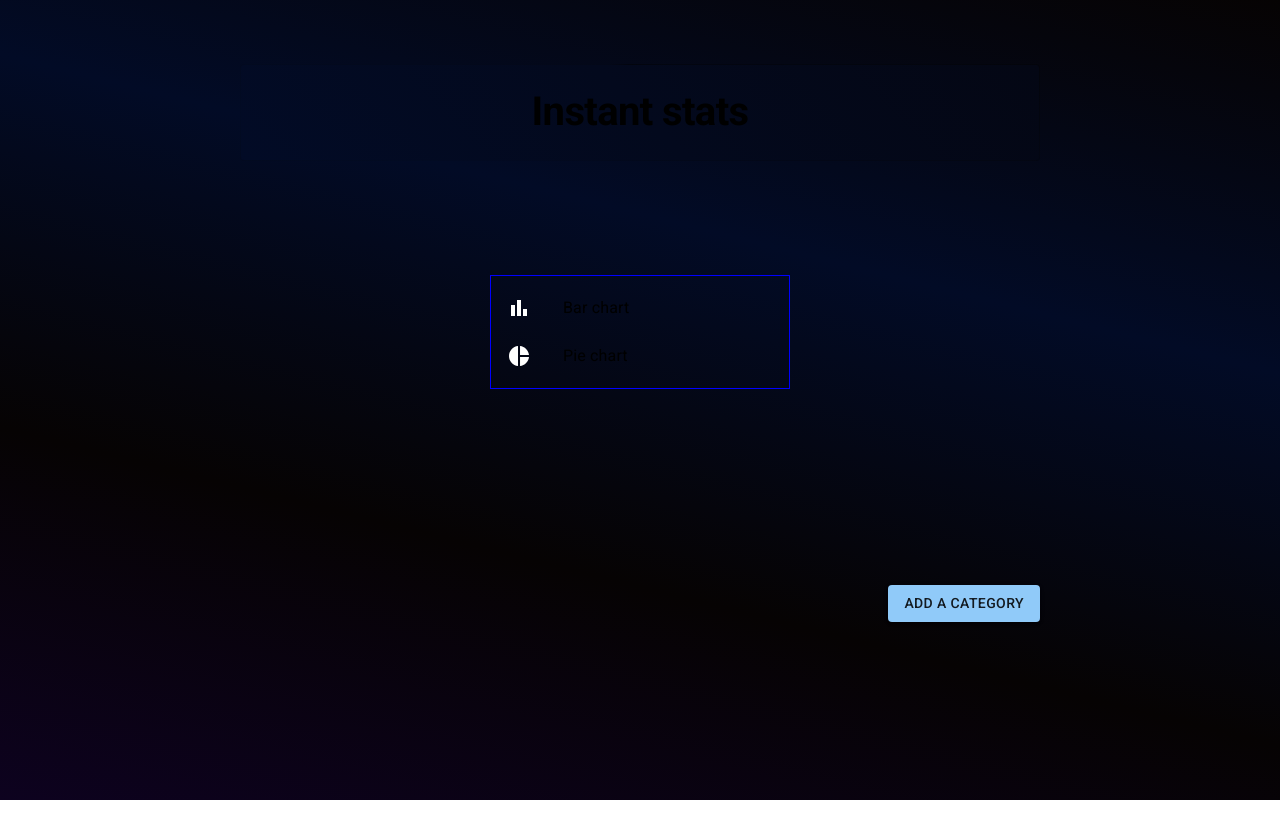
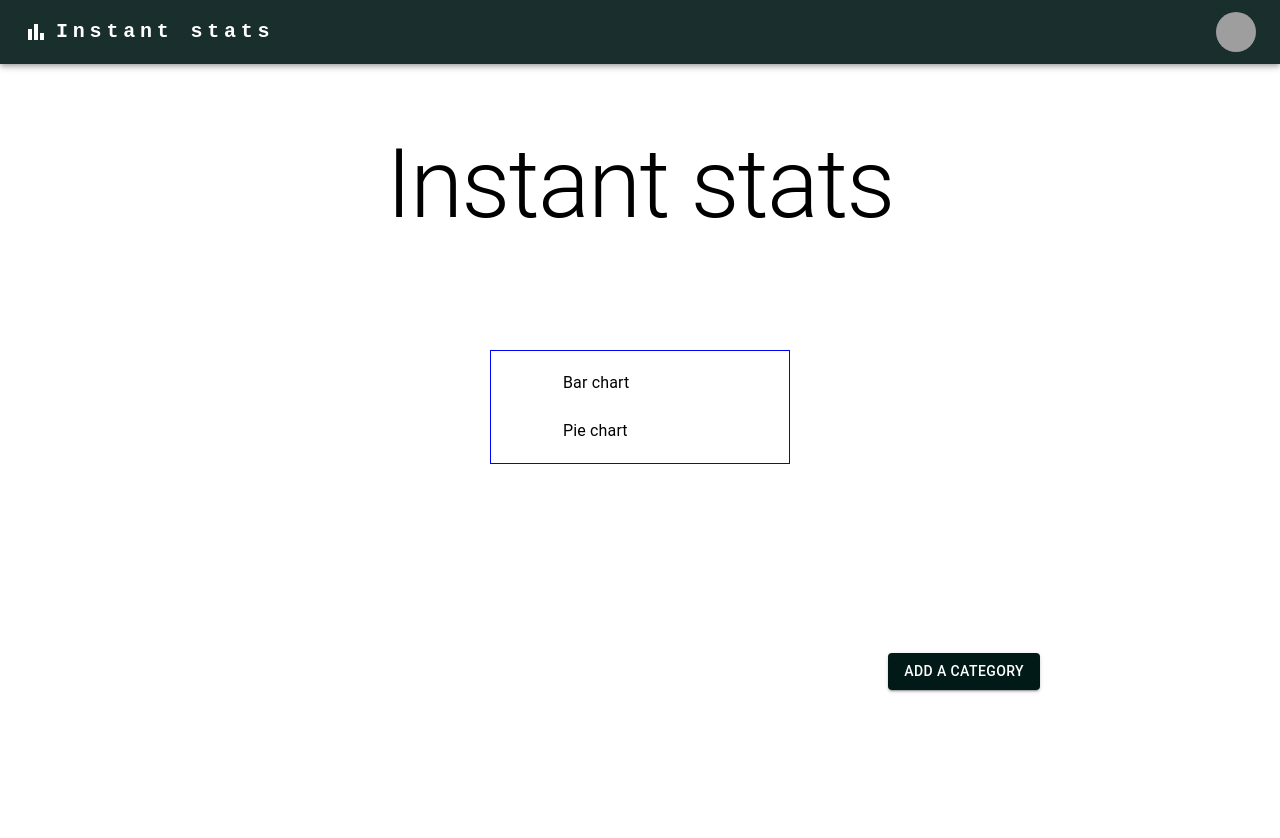
Before and after one commit to Bloodyblow/instant-stats, a Next.js app: page / in a window 1280 px wide. Shown: the top 838 px of the page. Before the commit the page ends 800 px from the top, so only its background shows below. Built offline with nearby package versions, Linux system fonts and the light colour scheme; grey boxes are pictures that could not be loaded.

Commit message:
Add a navbar

```diff
--- a/package.json
+++ b/package.json
@@ -24,6 +24,7 @@
     "dayjs": "^1.11.7",
     "eslint": "8.33.0",
     "eslint-config-next": "13.1.6",
+    "material-ui-popup-state": "^5.0.8",
     "next": "13.1.6",
     "react": "18.2.0",
     "react-dom": "18.2.0",
--- a/src/pages/category/[id].tsx
+++ b/src/pages/category/[id].tsx
@@ -44,8 +44,6 @@
       <ValueForm />
       <Chart />
       <ValuesTable />
-
-      <Link href="/">Go back</Link>
     </Layout>
   );
 };
--- a/src/pages/components/Layout.tsx
+++ b/src/pages/components/Layout.tsx
@@ -3,6 +3,8 @@
 import styles from "./Layout.module.css";
 import AnimatedTitle from "./AnimatedTitle";
 import { Stack } from "@mui/system";
+import { AppBar, Toolbar, Typography } from "@mui/material";
+import Navbar from "./Navbar";
 
 export default function Layout({
   pageTitle,
@@ -22,6 +24,7 @@
         <meta name="viewport" content="width=device-width, initial-scale=1" />
         <link rel="icon" href="/favicon.ico" />
       </Head>
+      <Navbar />
 
       <main className={styles.main}>
         <Stack
@@ -35,7 +38,10 @@
           }}
           alignItems="center"
         >
-          <AnimatedTitle title={pageTitle} />
+          {/* <AnimatedTitle title={pageTitle} /> */}
+          <Typography variant="h1" component="h1">
+            {pageTitle}
+          </Typography>
           <Box
             sx={{
               gcolor: "background.paper",
--- /dev/null
+++ b/src/pages/components/Navbar.tsx
@@ -0,0 +1,204 @@
+import * as React from "react";
+import AppBar from "@mui/material/AppBar";
+import Box from "@mui/material/Box";
+import Toolbar from "@mui/material/Toolbar";
+import IconButton from "@mui/material/IconButton";
+import Typography from "@mui/material/Typography";
+import MenuIcon from "@mui/icons-material/Menu";
+import Container from "@mui/material/Container";
+import Avatar from "@mui/material/Avatar";
+import Button from "@mui/material/Button";
+import Tooltip from "@mui/material/Tooltip";
+import Menu from "@mui/material/Menu";
+import MenuItem from "@mui/material/MenuItem";
+import PopupState, { bindTrigger, bindMenu } from "material-ui-popup-state";
+import BarChart from "@mui/icons-material/BarChart";
+import { useRouter } from "next/router";
+
+const pages = ["Products", "Pricing", "Blog"];
+const settings = ["Profile", "Account", "Dashboard", "Logout"];
+
+function ResponsiveAppBar() {
+  const [anchorElNav, setAnchorElNav] = React.useState<null | HTMLElement>(
+    null
+  );
+  const [anchorElUser, setAnchorElUser] = React.useState<null | HTMLElement>(
+    null
+  );
+  const router = useRouter();
+
+  const appTitle = "Instant stats";
+
+  const handleOpenNavMenu = (event: React.MouseEvent<HTMLElement>) => {
+    setAnchorElNav(event.currentTarget);
+  };
+  const handleOpenUserMenu = (event: React.MouseEvent<HTMLElement>) => {
+    setAnchorElUser(event.currentTarget);
+  };
+
+  const handleCloseNavMenu = () => {
+    setAnchorElNav(null);
+  };
+
+  const handleCloseUserMenu = () => {
+    setAnchorElUser(null);
+  };
+
+  const isHomePage = router.pathname === "/";
+
+  return (
+    <AppBar
+      position="static"
+      sx={{
+        backgroundColor: "primary.main",
+      }}
+    >
+      <Container maxWidth="xl">
+        <Toolbar disableGutters>
+          {/* Desktop */}
+          <BarChart sx={{ display: { xs: "none", md: "flex" }, mr: 1 }} />
+          <Typography
+            variant="h6"
+            noWrap
+            component="a"
+            href="/"
+            sx={{
+              mr: 2,
+              display: { xs: "none", md: "flex" },
+              flexGrow: isHomePage ? 1 : 0,
+              fontFamily: "monospace",
+              fontWeight: 700,
+              letterSpacing: ".3rem",
+              color: "inherit",
+              textDecoration: "none",
+            }}
+          >
+            {appTitle}
+          </Typography>
+
+          {/* Mobile */}
+          {!isHomePage && (
+          <Box sx={{ flexGrow: 1, display: { xs: "flex", md: "none" } }}>
+            <IconButton
+              size="large"
+              aria-label="account of current user"
+              aria-controls="menu-appbar"
+              aria-haspopup="true"
+              onClick={handleOpenNavMenu}
+              color="inherit"
+            >
+              <MenuIcon />
+            </IconButton>
+            <Menu
+              id="menu-appbar"
+              anchorEl={anchorElNav}
+              anchorOrigin={{
+                vertical: "bottom",
+                horizontal: "left",
+              }}
+              keepMounted
+              transformOrigin={{
+                vertical: "top",
+                horizontal: "left",
+              }}
+              open={Boolean(anchorElNav)}
+              onClose={handleCloseNavMenu}
+              sx={{
+                display: { xs: "block", md: "none" },
+              }}
+            >
+              <MenuItem disabled key="go-to">
+                Go to chart
+              </MenuItem>
+              {pages.map((page) => (
+                <MenuItem key={page} onClick={handleCloseNavMenu}>
+                  <Typography textAlign="center">{page}</Typography>
+                </MenuItem>
+              ))}
+            </Menu>
+          </Box>
+          )}
+
+          {/* Mobile */}
+          <BarChart sx={{ display: { xs: "flex", md: "none" }, mr: 1 }} />
+          <Typography
+            variant="h5"
+            noWrap
+            component="a"
+            href=""
+            sx={{
+              mr: 2,
+              display: { xs: "flex", md: "none" },
+              flexGrow: 1,
+              fontFamily: "monospace",
+              fontWeight: 700,
+              letterSpacing: ".3rem",
+              color: "inherit",
+              textDecoration: "none",
+            }}
+          >
+            {appTitle}
+          </Typography>
+
+          {/* Desktop */}
+          {!isHomePage && (
+            <Box sx={{ flexGrow: 1, display: { xs: "none", md: "flex" } }}>
+              <PopupState variant="popover" popupId="go-to-chart-popup-menu">
+                {(popupState: any) => (
+                  <React.Fragment>
+                    <Button
+                      variant="text"
+                      {...bindTrigger(popupState)}
+                      sx={{ color: "text.primary" }}
+                    >
+                      Go to chart
+                    </Button>
+                    <Menu {...bindMenu(popupState)}>
+                      {pages.map((page) => (
+                        <MenuItem onClick={popupState.close} key={page}>
+                          {page}
+                        </MenuItem>
+                      ))}
+                    </Menu>
+                  </React.Fragment>
+                )}
+              </PopupState>
+            </Box>
+          )}
+
+          {/* Desktop & mobile */}
+          <Box sx={{ flexGrow: 0 }}>
+            <Tooltip title="Open settings">
+              <IconButton onClick={handleOpenUserMenu} sx={{ p: 0 }}>
+                <Avatar alt="Remy Sharp" src="/static/images/avatar/2.jpg" />
+              </IconButton>
+            </Tooltip>
+            <Menu
+              sx={{ mt: "45px" }}
+              id="menu-appbar"
+              anchorEl={anchorElUser}
+              anchorOrigin={{
+                vertical: "top",
+                horizontal: "right",
+              }}
+              keepMounted
+              transformOrigin={{
+                vertical: "top",
+                horizontal: "right",
+              }}
+              open={Boolean(anchorElUser)}
+              onClose={handleCloseUserMenu}
+            >
+              {settings.map((setting) => (
+                <MenuItem key={setting} onClick={handleCloseUserMenu}>
+                  <Typography textAlign="center">{setting}</Typography>
+                </MenuItem>
+              ))}
+            </Menu>
+          </Box>
+        </Toolbar>
+      </Container>
+    </AppBar>
+  );
+}
+export default ResponsiveAppBar;
--- a/src/pages/components/ValueForm.tsx
+++ b/src/pages/components/ValueForm.tsx
@@ -50,7 +50,6 @@
       >
         Add data
       </Typography>
-      ;
       <FormControl sx={{ m: 1, width: "100%" }}>
         <FormGroup
           row
--- a/src/styles/globals.css
+++ b/src/styles/globals.css
@@ -5,6 +5,7 @@
     'Roboto Mono', 'Oxygen Mono', 'Ubuntu Monospace', 'Source Code Pro',
     'Fira Mono', 'Droid Sans Mono', 'Courier New', monospace;
 
+  /*
   --foreground-rgb: 0, 0, 0;
   --background-start-rgb: 214, 219, 220;
   --background-end-rgb: 255, 255, 255;
@@ -39,7 +40,6 @@
   --card-rgb: 180, 185, 188;
   --card-border-rgb: 131, 134, 135;
 
-  /* Customs */
   --background-gradient: linear-gradient(
     194deg, #060303, #020b26,  #060303,#0d021f)
 }
@@ -75,6 +75,7 @@
     --card-rgb: 100, 100, 100;
     --card-border-rgb: 200, 200, 200;
   }
+  */
 }
 
 * {
@@ -91,7 +92,7 @@
 
 body {
   /* color: rgb(var(--foreground-rgb)); */
-  background: var(--background-gradient);
+  /* background: var(--background-gradient); */
 }
 
 a {
--- a/src/theme.ts
+++ b/src/theme.ts
@@ -1,32 +1,26 @@
 import { Roboto } from "@next/font/google";
 import { ThemeOptions, createTheme } from "@mui/material/styles";
 
-export const roboto = Roboto({
-  weight: ["300", "400", "500", "700"],
-  subsets: ["latin"],
-  display: "swap",
-  fallback: ["Helvetica", "Arial", "sans-serif"],
-});
+// export const roboto = Roboto({
+//   weight: ["300", "400", "500", "700"],
+//   subsets: ["latin"],
+//   display: "swap",
+//   fallback: ["Helvetica", "Arial", "sans-serif"],
+// });
 
-const themeOptions: ThemeOptions = {
+export const themeOptions: ThemeOptions = {
   palette: {
-    mode: "dark",
-    //   primary: {
-    //     main: "#77e09e",
-    //   },
-    //   secondary: {
-    //     main: "#fdfd67",
-    //   },
-    //   success: {
-    //     main: "#346cc1",
-    //   },
+    mode: 'dark',
+    primary: {
+      main: '#021a17',
+    },
+    secondary: {
+      main: '#b71c1c',
+    },
     background: {
-      default: "#00112d",
-      paper: "#00112d",
+      paper: '#434844',
+      default: '#272b27',
     },
-  },
-  shape: {
-    borderRadius: 4,
   },
 };
 
```
Also changed, not shown: 1 other file (tests, documents, lock files or other folders).
